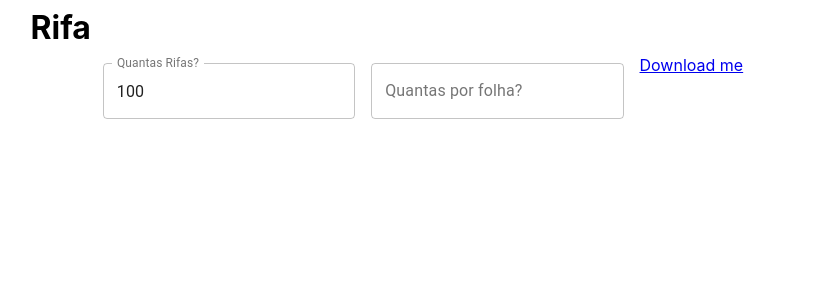
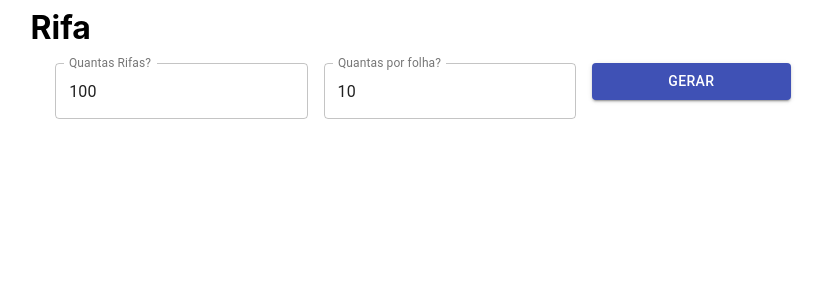
Before and after one commit to crvroberto/rifagerator, a React (Create React App) app: page / in a window 1280 px wide. Shown: the top 300 px of the page, without its empty margins (217-1040 px from the left). Built offline with nearby package versions, Linux system fonts and the light colour scheme.

Commit message:
edição final

```diff
--- a/src/App.js
+++ b/src/App.js
@@ -2,44 +2,57 @@ import { CSVLink } from "react-csv";
 import './App.css';
 import React from 'react';
 import { makeStyles } from '@material-ui/core/styles';
-import TextField from '@material-ui/core/TextField';
+import {TextField, Button , } from '@material-ui/core';
 import { useState } from "react";
 
 function App() {
 
   const [quaRifa, setQuarifa] = useState(100)
+  const [quaFolha, setQuafolha] = useState(10)
+  const [down, setDown] = useState([])
 
-  const quaFolha = 10
-  const quadDivi = quaRifa / quaFolha
 
+  const arrayfinal =[]
   const array = []
   const novoArray = []
+
+  function gerator() {
+
 
     for (let i = 1; i <= quaRifa; i++) {
 
       let str = "" + i
       let pad = "0000"
       str = pad.substring(0, pad.length - str.length) + str
-    array.push([str])}
-
-
-  for (var i = 0; i < array.length; i = i + quadDivi) {
-    novoArray.push(array.slice(i, i + quadDivi))
+      array.push([str])
     }
 
 
-  const arrayfinal = []
-  function chama (val){
-        novoArray.forEach((a)=>{
+    for (var i = 0; i < array.length; i = i + quaRifa / quaFolha) {
+      novoArray.push(array.slice(i, i + quaRifa / quaFolha))
+    }
+
+
+
+    function chama(val) {
+      novoArray.forEach((a) => {
         arrayfinal.push(a[val])
 
       })
     }
 
-  for(let i = 0; i < quadDivi; i++){   chama(i)  }
+    for (let i = 0; i < quaRifa / quaFolha; i++) { chama(i) }
 
 
     arrayfinal.unshift(["0000"])
+
+    setDown(arrayfinal)
+
+
+
+  }
+
+  console.log(down)
 
   const useStyles = makeStyles((theme) => ({
     root: {
@@ -52,26 +65,34 @@ function App() {
 
   const classes = useStyles();
 
+  function Download(props) {
+    return (
+      <CSVLink
+        data={down}
+        filename={`Rifa${quaRifa}unidades.csv`}
+        className="btn btn-secondary"
+        target="_blank"
+        separator={";"}
+        enclosingCharacter={``}
+
+      >
+        <Button variant="contained" color="secondary">Download {down.length -1} unidades</Button>
+
+      </CSVLink>)
+  }
   return (
 
     <div className="App">
 
-    <form className={classes.root} noValidate autoComplete="off">
+      <div className={classes.root} noValidate autoComplete="off">
         <h1>Rifa</h1>
-    <TextField id="outlined-basic" label="Quantas Rifas?" variant="outlined" value={quaRifa} type="number" onChange={(e)=>{setQuarifa(e.target.value)}}/>
-    <TextField id="outlined-basic" label="Quantas por folha?" variant="outlined" />
+        <TextField id="outlined-basic" label="Quantas Rifas?" variant="outlined" value={quaRifa} type="number" onChange={(e) => { setQuarifa(e.target.value) }} />
+        <TextField id="outlined-basic" label="Quantas por folha?" variant="outlined" value={quaFolha} type="number" onChange={(e) => { setQuafolha(e.target.value) }} />
+        <Button onClick={gerator} variant="contained" color="primary"> Gerar </Button >
 
-      <CSVLink
-  data={arrayfinal}
-  filename={`Rifa${quaRifa}unidades.csv`}
-  className="btn btn-primary"
-  target="_blank"
-  separator={";"}
-  enclosingCharacter={``}
->
-  Download me
-</CSVLink>
-</form>
+      </div>
+
+      {down.length > 1 ? <Download/> : <div></div>}
     </div>
   );
 }
```
Also changed, not shown: 1 other file (tests, documents, lock files or other folders). Lines whose indentation alone changed are shown as unchanged.
